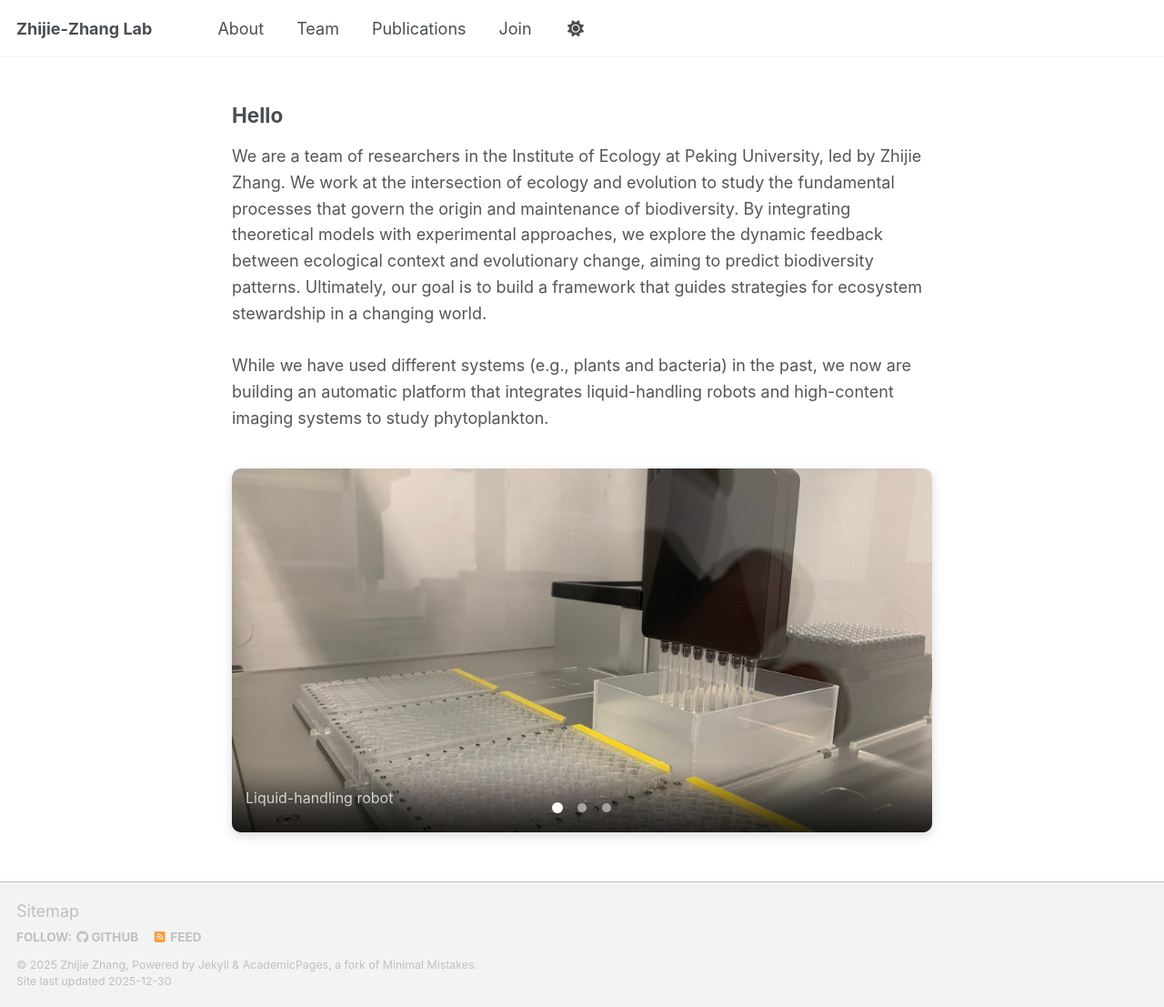
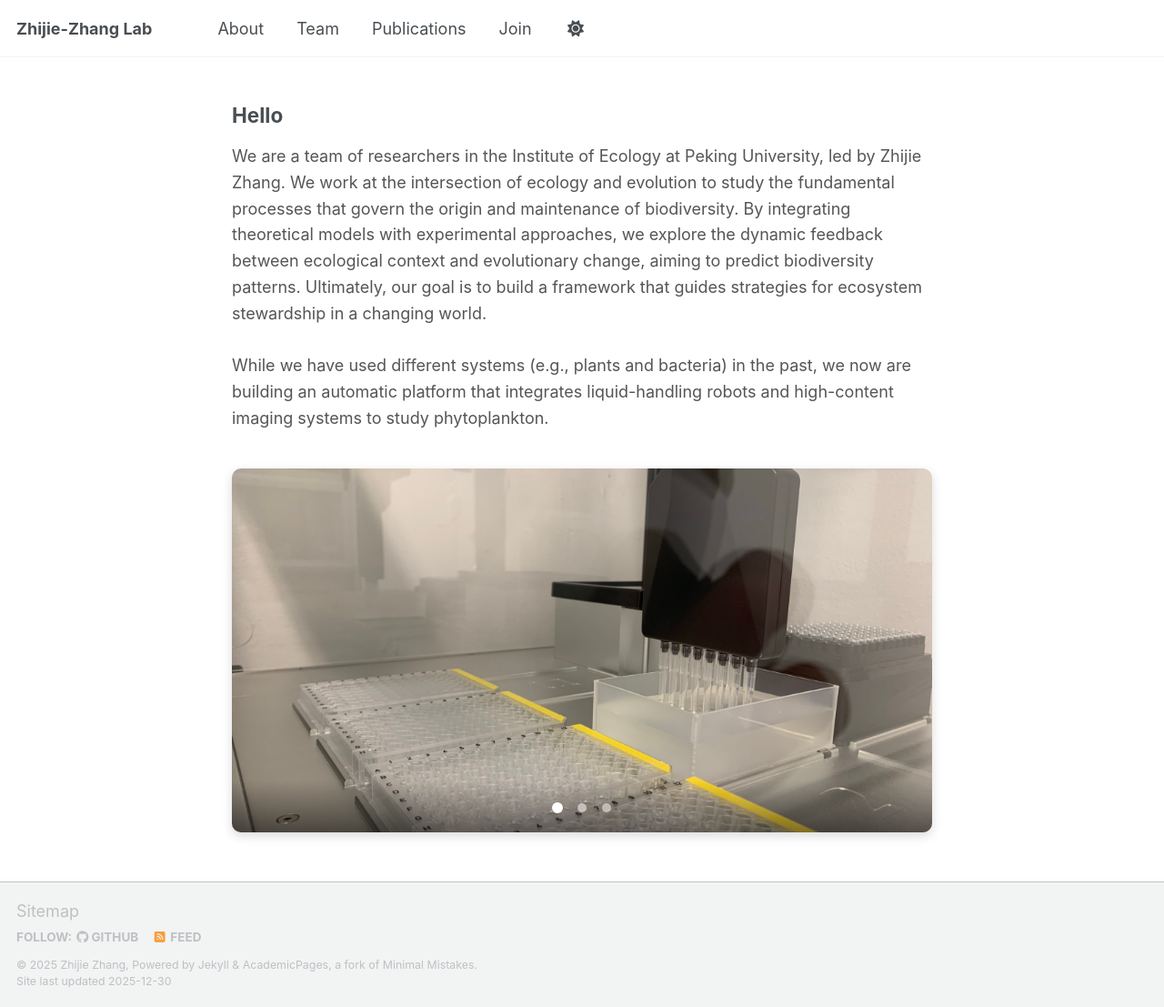
Before and after one commit to zhijiezhang-lab/zhijiezhang-lab.github.io, a Jekyll site: the page built from _pages/about.html, in a window 1280 px wide and 1107 px high. Shown: the whole window at 91% size. Built offline with Jekyll 4.4.1, drawn with Linux system fonts in a browser that asks for light colours; a script bundle is joined from its source files by our own code; library files that are not in the unit come from our copies.

Commit message:
remove caption in the about

```diff
--- a/_pages/about.html
+++ b/_pages/about.html
@@ -26,26 +26,16 @@ permalink: /
       <!-- Slide 1 -->
       <div class="slide" style="min-width: 100%; position: relative;">
         <img src="../images/about-ot2.jpeg" alt="Liquid-handling robot" style="width: 100%; height: 400px; object-fit: cover;">
-                <!-- Caption Container -->
-        <div class="slide-caption" style="text-align: left">
-          <p>Liquid-handling robot</p>
-        </div>
       </div>
 
       <!-- Slide 2 -->
       <div class="slide" style="min-width: 100%; position: relative;">
         <img src="../images/about-cell.png" alt="Greenhouse" style="width: 100%; height: 400px; object-fit: cover;">
-        <div class="slide-caption" style="text-align: left">
-          <p>Fluorescence image of two phytoplankton species </p>
-        </div>
       </div>
 
 
       <div class="slide" style="min-width: 100%; position: relative;">
         <img src="../images/about-plant.JPG" alt="Greenhouse" style="width: 100%; height: 400px; object-fit: cover;">
-        <div class="slide-caption" style="text-align: left">
-          <p>Competition between alien and native plants</p>
-        </div>
       </div>
     </div>
 
@@ -53,7 +43,6 @@ permalink: /
     <div style="text-align: center; padding: 15px; position: absolute; bottom: 0; width: 100%; background: linear-gradient(transparent, rgba(0,0,0,0.5));">
       <span class="carousel-dot active" data-slide="0" style="height: 10px; width: 10px; margin: 0 6px; background-color: #fff; border-radius: 50%; display: inline-block; cursor: pointer; opacity: 0.8;"></span>
       <span class="carousel-dot" data-slide="1" style="height: 10px; width: 10px; margin: 0 6px; background-color: #fff; border-radius: 50%; display: inline-block; cursor: pointer; opacity: 0.5;"></span>
-
       <span class="carousel-dot" data-slide="2" style="height: 10px; width: 10px; margin: 0 6px; background-color: #fff; border-radius: 50%; display: inline-block; cursor: pointer; opacity: 0.5;"></span>
     </div>
   </div>
```
Also changed, not shown: other parts of _pages/about.html (+2 -2 lines).
